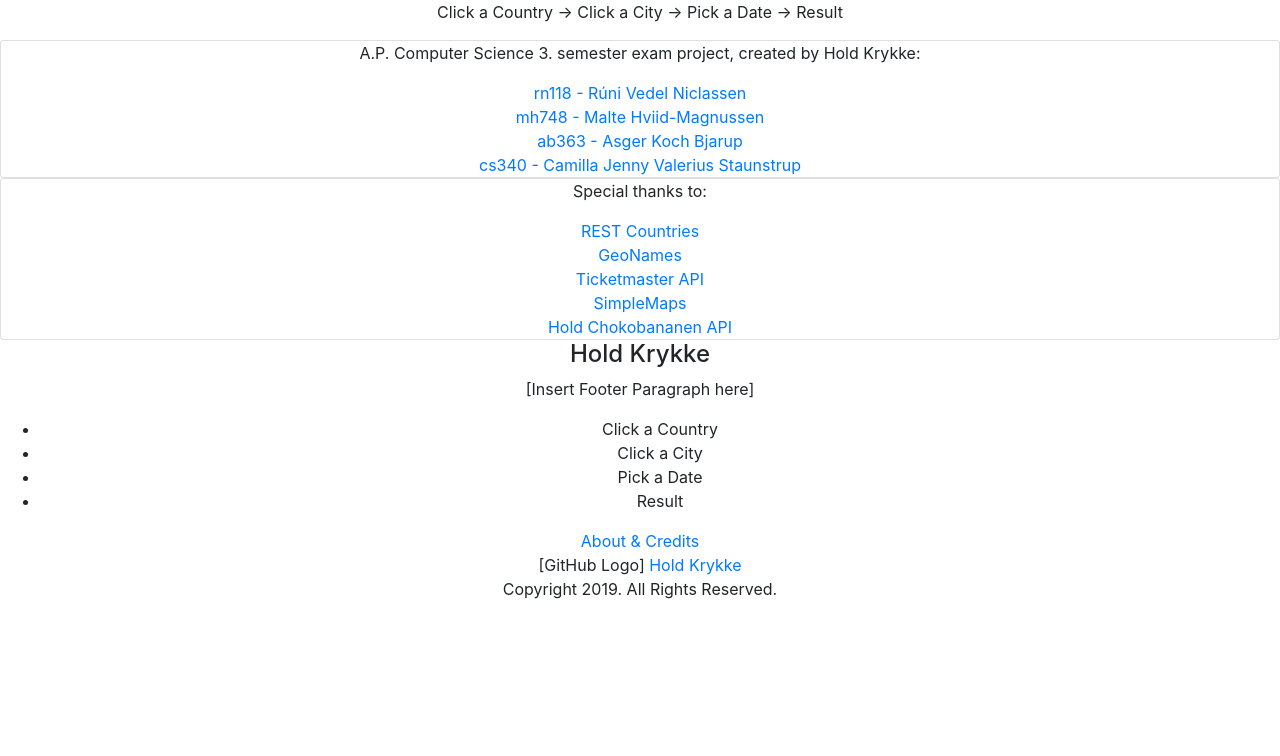
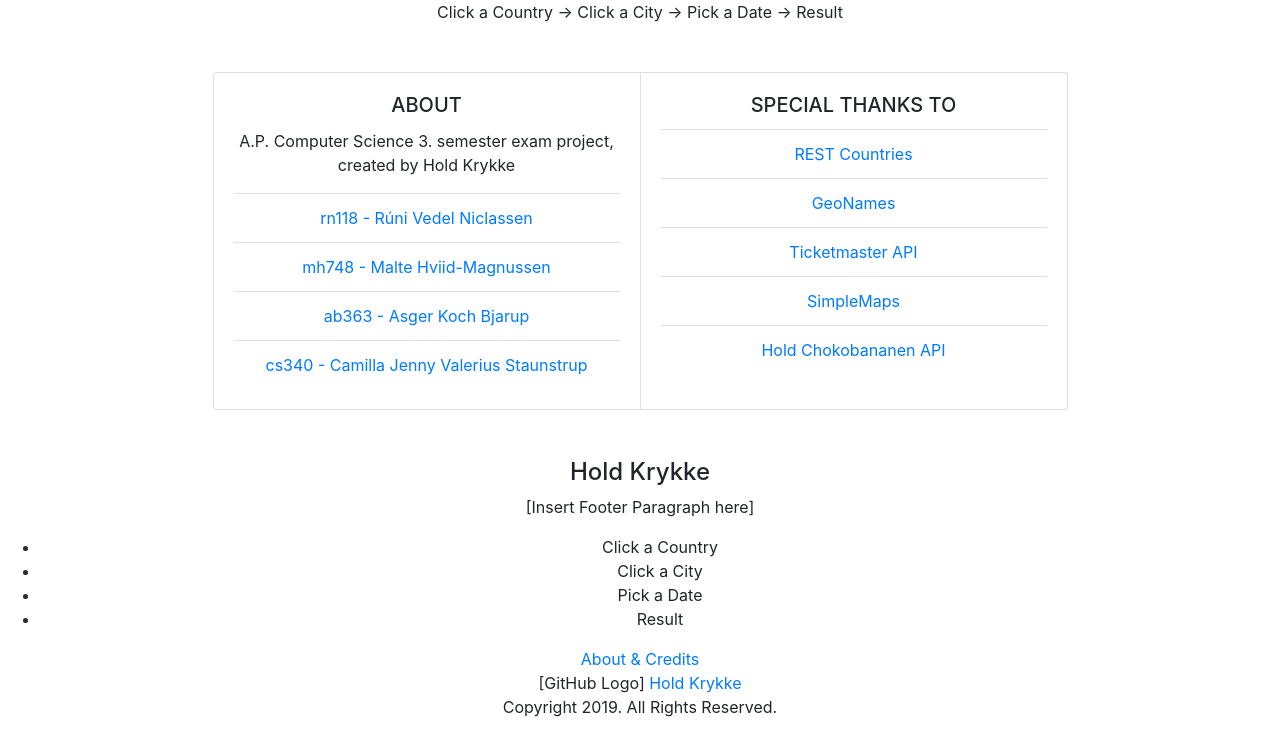
Before and after one commit to Hold-Krykke/3SemProject_FrontEnd, a React (Create React App) app: page /#/about in a window 1280 px wide. Shown: the top 756 px of the page. Built offline with nearby package versions, Linux system fonts and the light colour scheme.

Commit message:
minimal styling

```diff
--- a/src/components/About.jsx
+++ b/src/components/About.jsx
@@ -1,26 +1,43 @@
 import React from "react";
-
+import { Card, ListGroup, CardGroup, Container, Row } from "react-bootstrap";
 
 const About = () => {
     return (
         <>
-            <div>
-                <div className='card'>
-                    <p>A.P. Computer Science 3. semester exam project, created by Hold Krykke:</p>
-                    <a href="github.com/Runi-VN">rn118 - Rúni Vedel Niclassen</a>
-                    <a href="github.com/MalteMagnussen">mh748 - Malte Hviid-Magnussen</a>
-                    <a href="github.com/HrBjarup">ab363 - Asger Koch Bjarup</a>
-                    <a href="github.com/Castau">cs340 - Camilla Jenny Valerius Staunstrup</a>
-                </div>
-                <div className='card'>
-                    <p>Special thanks to:</p>
-                    <a href="http://restcountries.eu/">REST Countries</a>
-                    <a href="http://www.geonames.org/">GeoNames</a>
-                    <a href="https://developer.ticketmaster.com/">Ticketmaster API</a>
-                    <a href="https://simplemaps.com/resources/svg-europe">SimpleMaps</a>
-                    <a href="https://ajuhlhansen.dk/WeatherCloud/api/weather ">Hold Chokobananen API</a>
-                </div>
-            </div>
+
+            <Container className='mt-5 mb-5'>
+                <Row className="justify-content-md-center">
+                    <CardGroup className='w-75'>
+                        <Card>
+                            <Card.Body>
+                                <Card.Title>ABOUT</Card.Title>
+                                <Card.Text>
+                                    A.P. Computer Science 3. semester exam project, created by Hold Krykke
+                            </Card.Text>
+                                <ListGroup variant="flush">
+                                    <ListGroup.Item><a href="github.com/Runi-VN">rn118 - Rúni Vedel Niclassen</a></ListGroup.Item>
+                                    <ListGroup.Item><a href="github.com/MalteMagnussen">mh748 - Malte Hviid-Magnussen</a></ListGroup.Item>
+                                    <ListGroup.Item><a href="github.com/HrBjarup">ab363 - Asger Koch Bjarup</a></ListGroup.Item>
+                                    <ListGroup.Item><a href="github.com/Castau">cs340 - Camilla Jenny Valerius Staunstrup</a></ListGroup.Item>
+                                </ListGroup>
+                            </Card.Body>
+                        </Card>
+
+                        <Card>
+                            <Card.Body>
+                                <Card.Title>SPECIAL THANKS TO</Card.Title>
+                                <ListGroup variant="flush">
+                                    <ListGroup.Item><a href="http://restcountries.eu/">REST Countries</a></ListGroup.Item>
+                                    <ListGroup.Item><a href="http://www.geonames.org/">GeoNames</a></ListGroup.Item>
+                                    <ListGroup.Item><a href="https://developer.ticketmaster.com/">Ticketmaster API</a></ListGroup.Item>
+                                    <ListGroup.Item><a href="https://simplemaps.com/resources/svg-europe">SimpleMaps</a></ListGroup.Item>
+                                    <ListGroup.Item><a href="https://ajuhlhansen.dk/WeatherCloud/api/weather ">Hold Chokobananen API</a></ListGroup.Item>
+                                </ListGroup>
+                            </Card.Body>
+                        </Card>
+                    </CardGroup>
+                </Row>
+            </Container>
         </>
     );
 };
```
